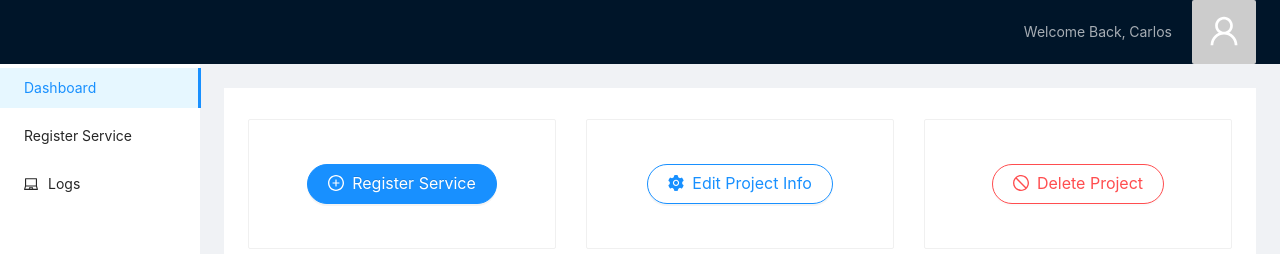
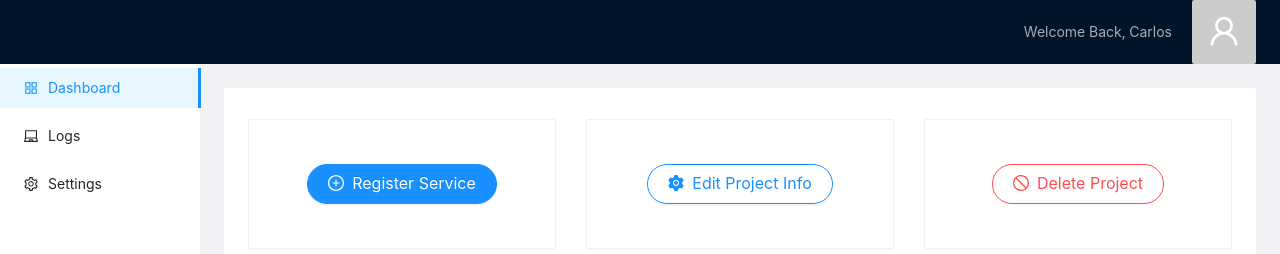
Before and after one commit to oslabs-beta/mosaic, a React (Create React App) app in the folder client/: page /dashboard/project-details/1 in a window 1280 px wide. Shown: the top 254 px of the page. Built offline with nearby package versions, Linux system fonts and the light colour scheme; no server answers; what javascript-time-ago would draw is missing.

Commit message:
menu icons

```diff
--- a/client/src/App.js
+++ b/client/src/App.js
@@ -68,6 +68,9 @@ function App() {
                       <Route path="/custom-events">
                         <CustomEvents />
                       </Route>
+                      <Route path="/settings">
+                        <h1>Settings</h1>
+                      </Route>
                       <Route path="/">
                         <Projects />
                       </Route>
--- a/client/src/components/Dashboard/ProjectDetails.js
+++ b/client/src/components/Dashboard/ProjectDetails.js
@@ -1,5 +1,5 @@
 import {useEffect, useState} from 'react';
-import {useParams} from 'react-router-dom';
+import {useParams, Link} from 'react-router-dom';
 import axios from 'axios';
 import {Row, Col, Card, Button, Tabs} from 'antd';
 import {PlusCircleOutlined, SettingFilled, StopOutlined} from '@ant-design/icons';
@@ -34,6 +34,7 @@ const ProjectDetails = () => {
       <Row gutter={30}>
         <Col span={8}>
           <Card size="small" className="card--centered">
+            <Link to="/register-service">
               <Button
                 type="primary"
                 shape="round"
@@ -42,6 +43,7 @@ const ProjectDetails = () => {
                 onClick={() => console.log('Register Service')}>
                 Register Service
               </Button>
+            </Link>
           </Card>
         </Col>
         <Col span={8}>
--- a/client/src/components/Dashboard/SideMenu.js
+++ b/client/src/components/Dashboard/SideMenu.js
@@ -1,5 +1,5 @@
 import {Layout, Menu} from 'antd';
-import {LaptopOutlined} from '@ant-design/icons';
+import {LaptopOutlined, AppstoreOutlined, SettingOutlined} from '@ant-design/icons';
 import './Dashboard.css';
 import {Link} from 'react-router-dom';
 
@@ -13,18 +13,17 @@ function SideMenu() {
         defaultSelectedKeys={['1']}
         defaultOpenKeys={['sub1']}
         style={{height: '100%', borderRight: 0}}>
-        <Menu.Item key="1">
+        <Menu.Item icon={<AppstoreOutlined />} key="1">
           <Link to="/"> Dashboard </Link>
         </Menu.Item>
-        <Menu.Item key="2">
-          <Link to="/register-service">Register Service</Link>
-        </Menu.Item>
-        <Menu.Item icon={<LaptopOutlined />} key="3">
+
+        <Menu.Item icon={<LaptopOutlined />} key="2">
           <Link to="/custom-events">Logs</Link>
         </Menu.Item>
-        {/* <Menu.Item icon={<SettingOutlined />} key="4">
-          Settings
-        </Menu.Item> */}
+
+        <Menu.Item icon={<SettingOutlined />} key="3">
+          <Link to="/settings">Settings</Link>
+        </Menu.Item>
       </Menu>
     </Sider>
   );
```
Lines whose indentation alone changed are shown as unchanged.
